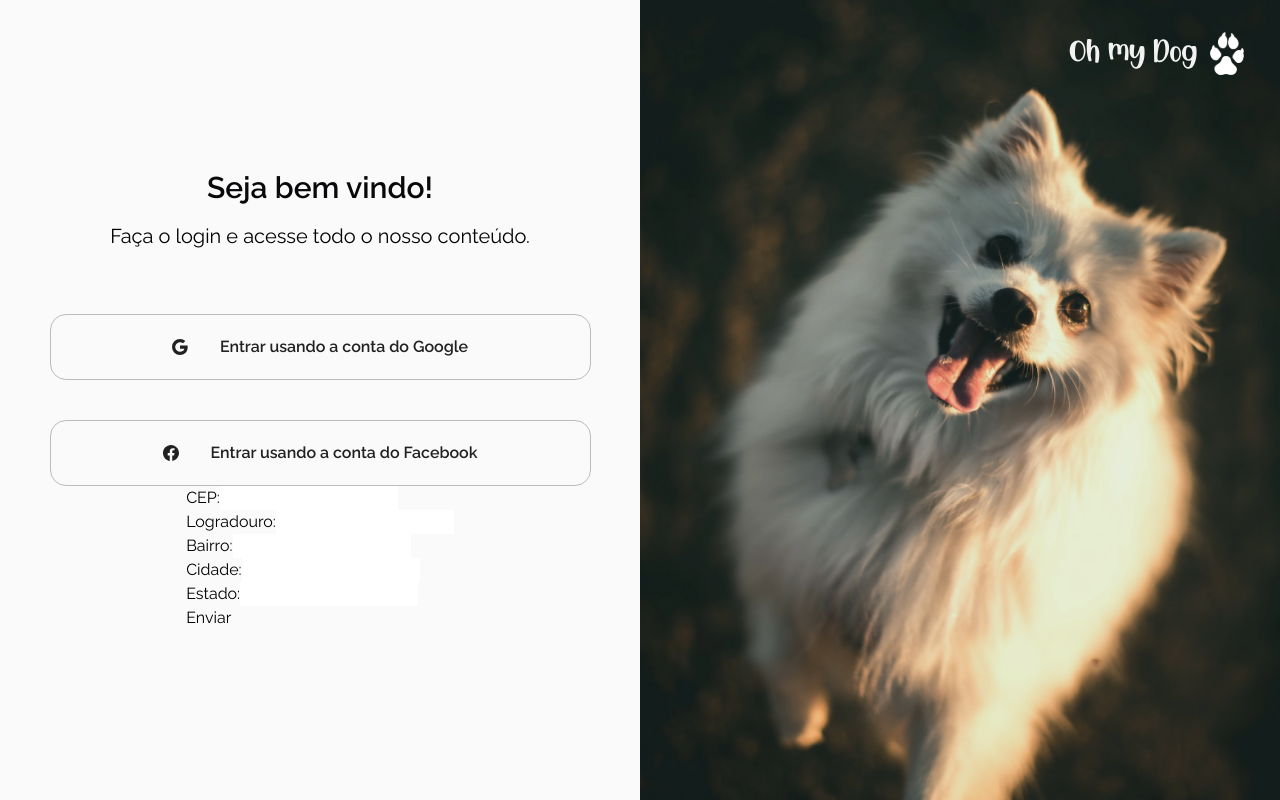
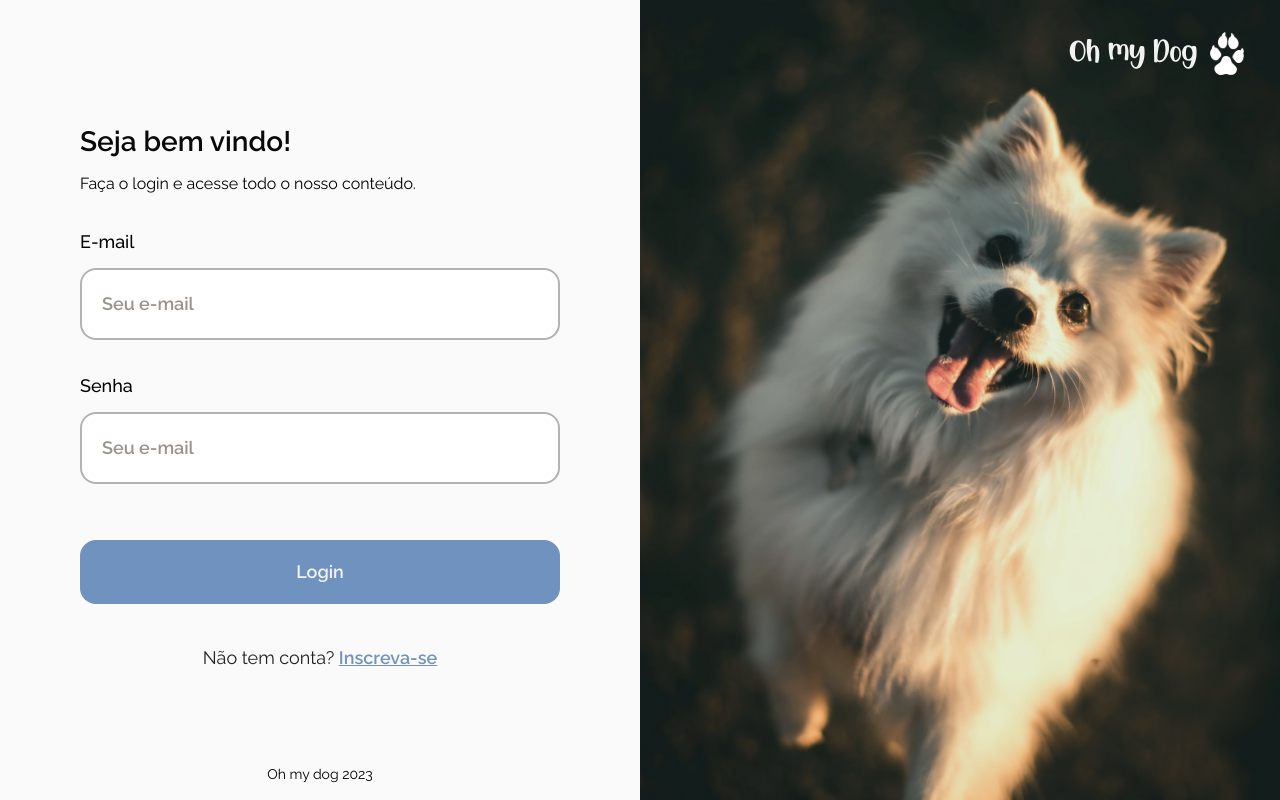
Before and after one commit to LFeli/FATEC-ES3_GroupNotFound_2023_2, a React (Vite) app: page / in a window 1280 px wide. Built offline with nearby package versions, Linux system fonts and the light colour scheme.

Commit message:
mfeat: login page witout backend api connection done

```diff
--- a/src/App.tsx
+++ b/src/App.tsx
@@ -3,27 +3,10 @@ import { useForm } from 'react-hook-form'
 import { BsFacebook, BsGoogle } from 'react-icons/bs'
 
 export function App() {
-  const { register, handleSubmit, setValue } = useForm();
+  const { register, handleSubmit } = useForm();
   const[output, setOutput] = useState('')
-  const [address, setAddress] = useState({});
 
-  const fetchAddress = async (cep) => {
-    try {
-      const response = await fetch(`https://viacep.com.br/ws/${cep}/json/`);
-      const data = await response.json();
-      setAddress(data);
-
-      // Preencha automaticamente os campos do formulário com os dados retornados da API
-      setValue('logradouro', data.logradouro);
-      setValue('bairro', data.bairro);
-      setValue('cidade', data.localidade);
-      setValue('estado', data.uf);
-    } catch (error) {
-      console.error('Erro ao buscar endereço:', error);
-    }
-  };
-
-  const onSubmit = (data) => {
+  const onSubmit = (data: any) => {
     // console.log('Dados do formulário:', data);
     setOutput(JSON.stringify(data, null, 2))
 
@@ -32,11 +15,11 @@ export function App() {
   return (
     <div className="grid grid-cols-2 h-screen w-full font-raleway">
       {/* Left  side*/}
-      <div className='flex flex-col items-center justify-center overflow-y-auto'>
-        <h1 className="font-bold text-3xl text-zinc-950 mb-4">Seja bem vindo!</h1>
-        <span className="text-xl">Faça o login e acesse todo o nosso conteúdo.</span>
+      <div className='flex flex-col justify-center overflow-y-auto w-full max-w-[480px] mx-auto'>
+        <h1 className="font-bold text-[28px] text-zinc-950 mb-4">Seja bem vindo!</h1>
+        <span className='text-base'>Faça o login e acesse todo o nosso conteúdo.</span>
 
-        <div className='mt-16 flex flex-col gap-10'>
+        {/* <div className='mt-16 flex flex-col gap-10'>
           <button className='flex items-center justify-center gap-8 py-5 px-28 border border-[#BCBCBC] rounded-2xl text-[#212121] font-semibold hover:bg-[#7092BF] hover:text-[#F2F2F2] hover:border-[#7092BF] transition-colors'>
             <BsGoogle />
 
@@ -48,43 +31,49 @@ export function App() {
 
             Entrar usando a conta do Facebook
           </button>
-        </div>
+        </div> */}
 
 
-        <form onSubmit={handleSubmit(onSubmit)}>
-        <div>
-          <label>CEP:</label>
-          <input
-            {...register('cep')}
-            type="text"
-            onChange={(e) => {
-              const cep = e.target.value.replace(/\D/g, '');
-              if (cep.length === 8) {
-                fetchAddress(cep);
-              }
-            }}
-          />
-        </div>
-        <div>
-          <label>Logradouro:</label>
-          <input {...register('logradouro')} type="text" />
-        </div>
-        <div>
-          <label>Bairro:</label>
-          <input {...register('bairro')} type="text" />
-        </div>
-        <div>
-          <label>Cidade:</label>
-          <input {...register('cidade')} type="text" />
-        </div>
-        <div>
-          <label>Estado:</label>
-          <input {...register('estado')} type="text" />
-        </div>
-        <button type="submit">Enviar</button>
+        <form
+          onSubmit={handleSubmit(onSubmit)}
+          className='pt-8'
+        >
+          <div className='grid gap-8'>
+            <div className='flex gap-3 flex-col'>
+              <label htmlFor="email" className='text-lg font-medium'>E-mail</label>
+              <input type="text"
+                {...register('email')}
+                placeholder='Seu e-mail'
+                className='p-5 rounded-2xl   border-2 border-[#B4B2B0] text-[#212121] font-semibold transition-colors placeholder:text-[#776F67]/75 hover:border-[#7092BF] hover:bg-[#F2F2F2]/90 '
+              />
+            </div>
+
+            <div className='flex gap-3 flex-col'>
+              <div className='flex items-center justify-between'>
+                <label htmlFor="password" className='text-lg font-medium'>Senha</label>
+
+                <a href="#" className='text-lg font-semibold text-[#546e8f] hover:text-[#273343] transition-colors hidden'>Esqueceu a senha?</a>
+              </div>
+              <input type="password"
+                {...register('password')}
+                placeholder='Seu e-mail'
+                className='p-5 rounded-2xl border-2 border-[#B4B2B0] text-[#212121] font-semibold transition-colors placeholder:text-[#776F67]/75 hover:border-[#7092BF] hover:bg-[#F2F2F2]/90 '
+              />
+            </div>
+          </div>
+
+
+
+        <button type="submit" className='h-16 w-full rounded-2xl bg-[#7092BF] font-semibold text-[#F2F2F2] mt-14 hover:bg-[#6583ac] transition-colors'>Login</button>
       </form>
 
+      <span className='text-[#212121] text-center mt-10'>Não tem conta? <a href="#" className='font-semibold underline text-[#7092BF] hover:text-[#546e8f] transition-colors'>Inscreva-se</a></span>
+
       <pre>{output}</pre>
+
+      <footer className='flex items-center justify-center'>
+        <span className='text-sm absolute bottom-4'>Oh my dog 2023</span>
+      </footer>
       </div>
 
       {/* Right side*/}
--- a/src/main.tsx
+++ b/src/main.tsx
@@ -5,7 +5,7 @@ import './styles/global.css'
 
 ReactDOM.createRoot(document.getElementById('root')!).render(
   <React.StrictMode>
-    <main className='bg-zinc-50'>
+    <main className='bg-zinc-50 text-lg'>
       <App />
     </main>
   </React.StrictMode>,
```
